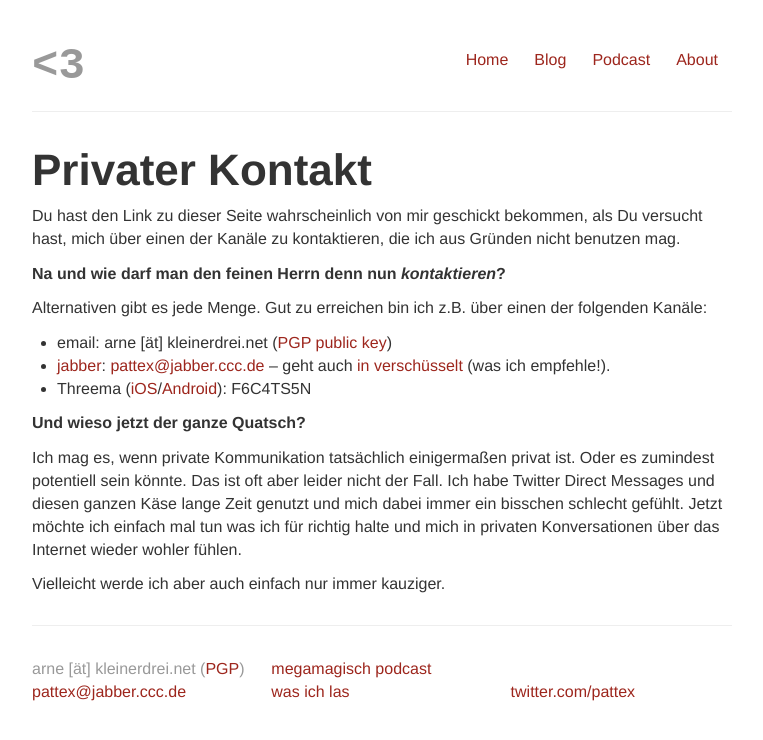
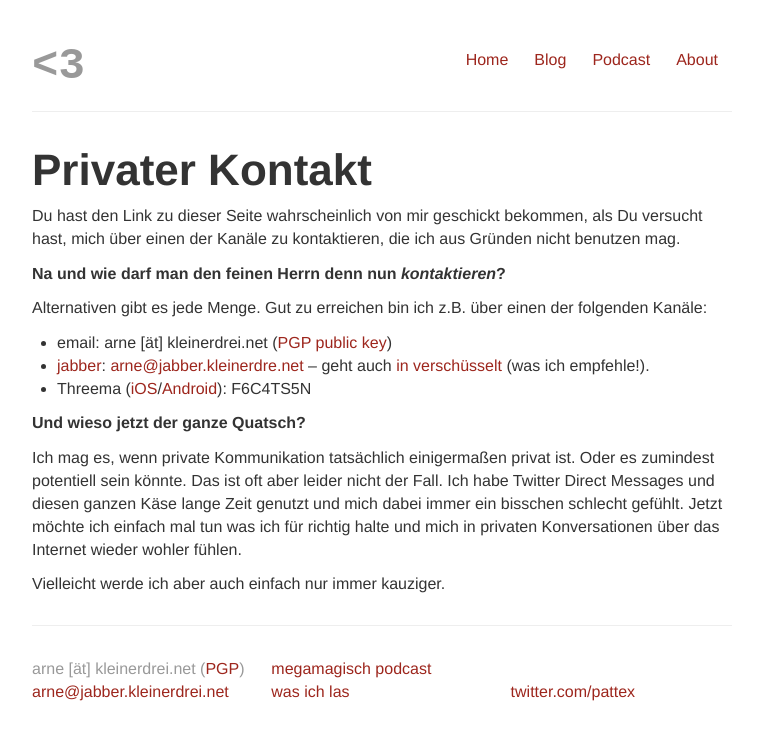
Before and after one commit to pattex/kleinerdrei.net, a Jekyll site: the page built from e895bbb3.md, in a window 1280 px wide. Shown: the top 740 px of the page, without its empty margins (258-1021 px from the left). Built offline with Jekyll 4.4.1, drawn with Linux system fonts in a browser that asks for light colours.

Commit message:
Replaced my jabber id with my new kleinerdre one.

```diff
--- a/_layouts/default.html
+++ b/_layouts/default.html
@@ -43,7 +43,7 @@
         <div class="span4">
           <p>
             arne [ät] kleinerdrei.net (<a href="/files/85A8013B.asc" title="PGP public key">PGP</a>)<br>
-            <a href="xmpp:pattex@jabber.ccc.de">pattex@jabber.ccc.de</a>
+            <a href="xmpp:arne@jabber.kleinerdrei.net">arne@jabber.kleinerdrei.net</a>
           </p>
         </div>
         <div class="span4">
--- a/e895bbb3.md
+++ b/e895bbb3.md
@@ -10,7 +10,7 @@ Du hast den Link zu dieser Seite wahrscheinlich von mir geschickt bekommen, als
 Alternativen gibt es jede Menge. Gut zu erreichen bin ich z.B. über einen der folgenden Kanäle:
 
 * email: arne \[ät\] kleinerdrei.net ([PGP public key](/files/85A8013B.asc))
-* [jabber](http://www.jabber.de/was-ist-jabber/): [pattex@jabber.ccc.de](xmpp:pattex@jabber.ccc.de) – geht auch [in verschüsselt](/legacy/2008-01-18-verschlusseltes-chatten-mit-pidgin-und-otr-unter-windows-fur-anfanger.html) (was ich empfehle!).
+* [jabber](http://www.jabber.de/was-ist-jabber/): [arne@jabber.kleinerdre.net](xmpp:arne@jabber.kleinerdre.net) – geht auch [in verschüsselt](/legacy/2008-01-18-verschlusseltes-chatten-mit-pidgin-und-otr-unter-windows-fur-anfanger.html) (was ich empfehle!).
 * Threema ([iOS](https://itunes.apple.com/de/app/threema/id578665578?mt=8&uo=4)/[Android](https://play.google.com/store/apps/details?id=ch.threema.app)): F6C4TS5N
 
 **Und wieso jetzt der ganze Quatsch?**
--- a/legacy/2008-01-18-verschlusseltes-chatten-mit-pidgin-und-otr-unter-windows-fur-anfanger.html
+++ b/legacy/2008-01-18-verschlusseltes-chatten-mit-pidgin-und-otr-unter-windows-fur-anfanger.html
@@ -61,9 +61,6 @@ Ab jetzt kannst Du mit jedem, dessen Client OTR unterstützt, verschlüsselt Nac
 <p>Wenn Du anderen Deine neue Jabber-ID mitteilen willst, musst Du natürlich noch wissen, wie sie aussieht. Sie setzt sich aus Deinem Benutzernamen und der Domain des Servers getrennt durch ein "@" zusammen. In unserem Beispiel wäre das "beispiel@jabber.ccc.de".<br />
 Sieht aus wie eine E-Mail-Adresse, ist aber keine!</p>
 
-<p>Ich werde es zwar wahrscheinlich bereuen, aber egal: Falls Du niemanden zur Hand haben solltest, mit dem Du Dein neues Spielzeug mal ausprobieren kannst, wende Dich vertrauensvoll an mich.<br />
-Meine Jabber-ID lautet: <em>pattex@jabber.ccc.de</em></p>
-
 <p><em>Da ich selber kein Windows-Benutzer bin, mag es sein, dass diese Anleitung nicht ganz optimal ist. Anmerkungen bitte in die Kommentare.</em></p>
 
 <strong>Weitere IM-Clients mit OTR-Unterstützung</strong><br />
```
Also changed, not shown: about.md (+1 -1 lines).
